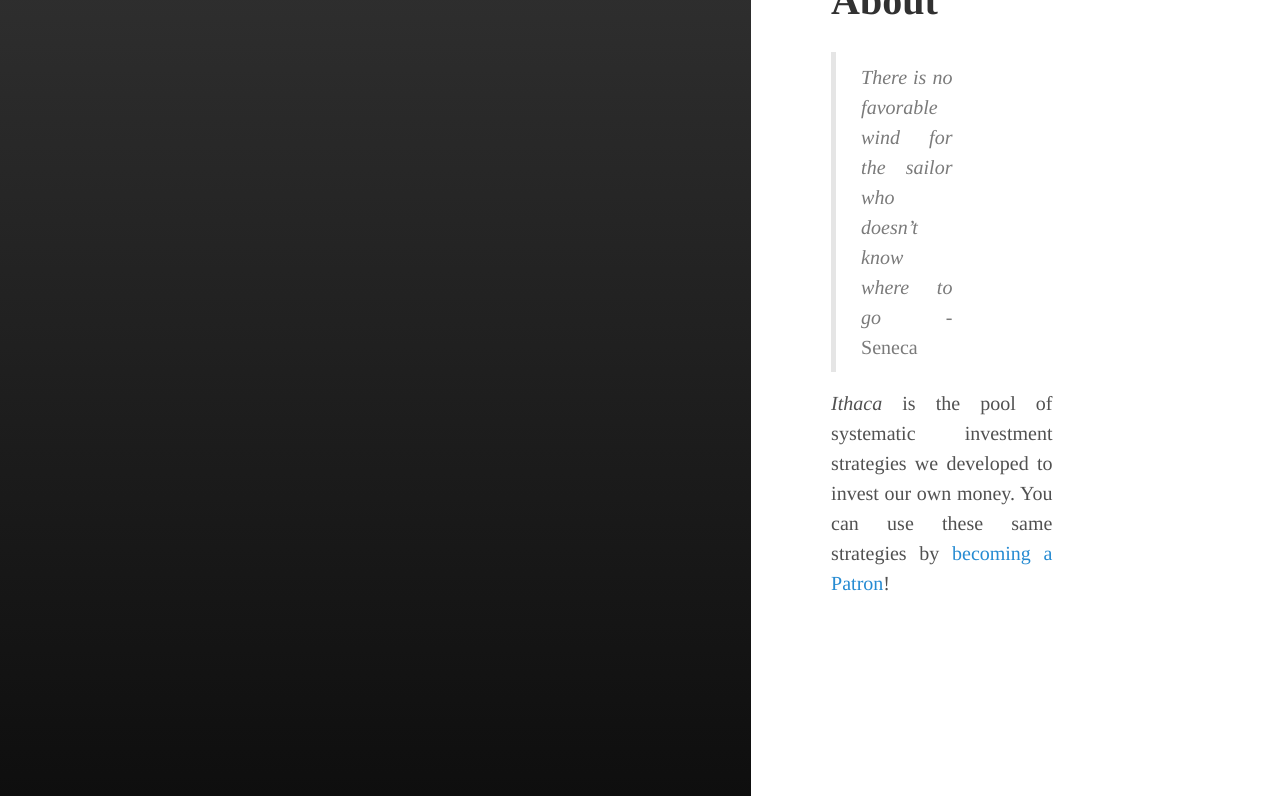
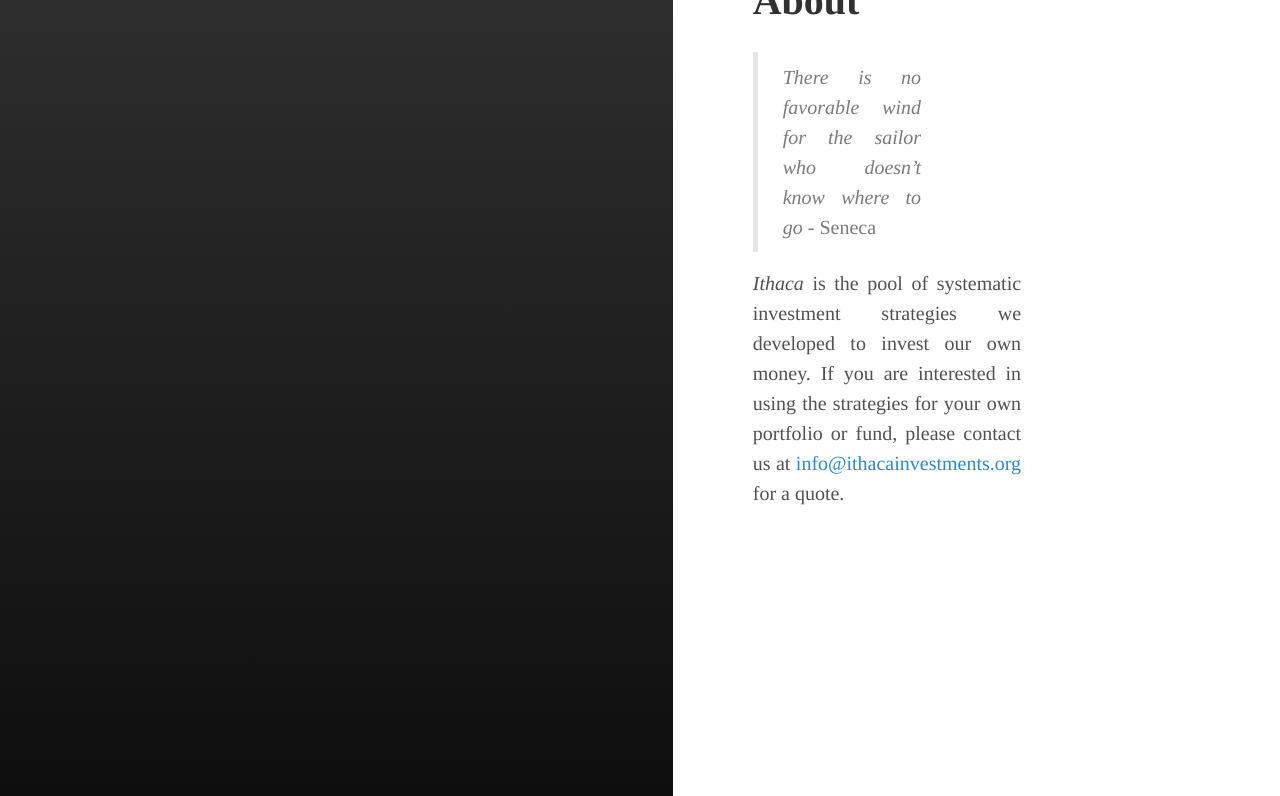
Before and after one commit to IthacaResearch/ithacaresearch.github.io, a Jekyll site: the page built from category/about.md, in a window 1280 px wide, cut to the strip 104-900 px from the top of the page. Built offline with Jekyll 4.4.1, drawn with Linux system fonts in a browser that asks for light colours.

Commit message:
Update about.md

```diff
--- a/category/about.md
+++ b/category/about.md
@@ -7,4 +7,4 @@
 
 > _There is no favorable wind for the sailor who doesn’t know where to go_ - Seneca
 
-_Ithaca_ is the pool of systematic investment strategies we developed to invest our own money. You can use these same strategies by [becoming a Patron](https://www.patreon.com/ithaca)!
+_Ithaca_ is the pool of systematic investment strategies we developed to invest our own money. If you are interested in using the strategies for your own portfolio or fund, please contact us at <info@ithacainvestments.org> for a quote.
```
